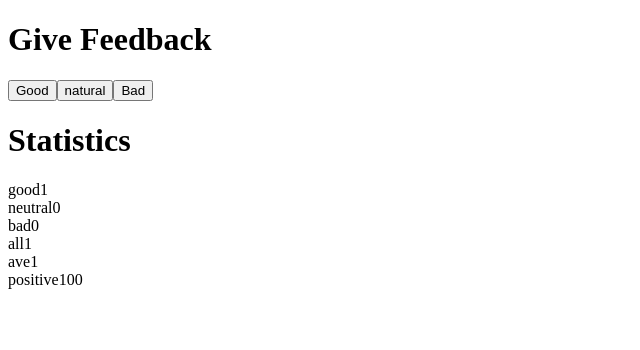
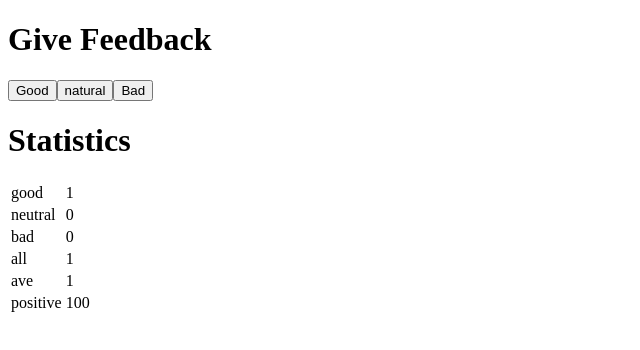
Before and after one commit to yasminebrahimi/Full_Stack_Open_Uni_Autumn_2025, a React app: page / in a window 1280 px wide. Both pictures are taken after a click on the button "Good". Shown: the top 350 px of the page, without its empty margins (0-640 px from the left). Built offline with nearby package versions, Linux system fonts and the light colour scheme; the HTML template or start-up script is replaced by a standard one.

Commit message:
Add solution for 1.11

```diff
--- a/src/App.jsx
+++ b/src/App.jsx
@@ -29,14 +29,16 @@
       {all == 0 ? (
         <p> Mo Feedback</p>
       ) : (
-        <div>
+        <table>
+          <tbody>
             <Statistic text="good" value={good} />
             <Statistic text="neutral" value={neutral} />
             <Statistic text="bad" value={bad} />
             <Statistic text="all" value={all} />
             <Statistic text="ave" value={ave} />
             <Statistic text="positive" value={positive} />
-        </div>
+          </tbody>
+        </table>
       )}
     </div>
   );
--- a/src/components/Statistic.jsx
+++ b/src/components/Statistic.jsx
@@ -1,9 +1,9 @@
 function Statistic({ text, value }) {
   return (
-    <div>
-      {text}
-      {value}
-    </div>
+    <tr>
+      <td>{text}</td>
+      <td>{value}</td>
+    </tr>
   );
 }
 
```
Lines whose indentation alone changed are shown as unchanged.
